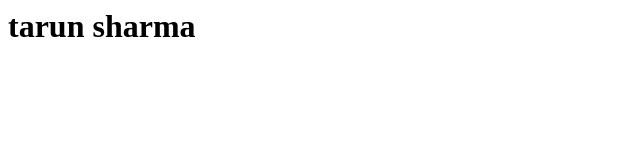
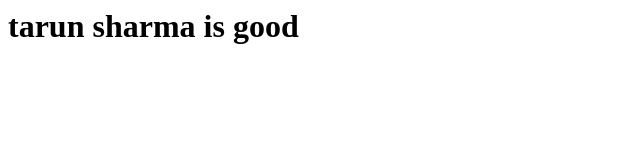
Before and after one commit to tarunsharma01/test, a plain HTML site: page index.html in a window 1280 px wide. Shown: the whole page, without its empty margins (0-640 px from the left). Drawn offline with Linux system fonts and the light colour scheme.

Commit message:
Update index.html

```diff
--- a/index.html
+++ b/index.html
@@ -1,5 +1,5 @@
 <html>
   <body>
-    <h1>tarun sharma</h1>
+    <h1>tarun sharma is good</h1>
   </body>
 </html>
```
